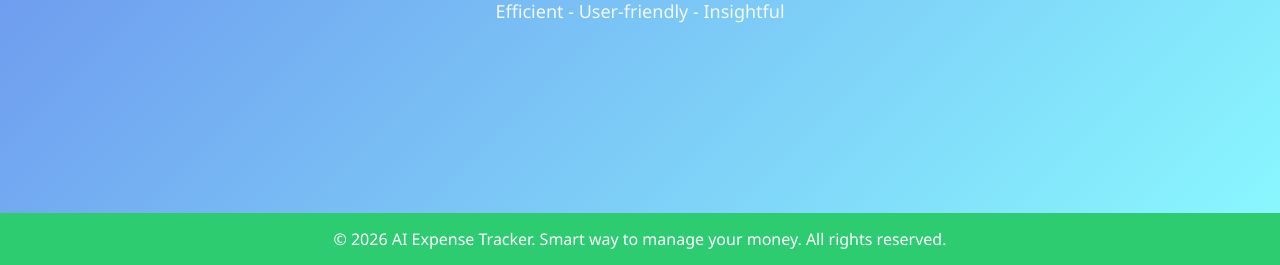
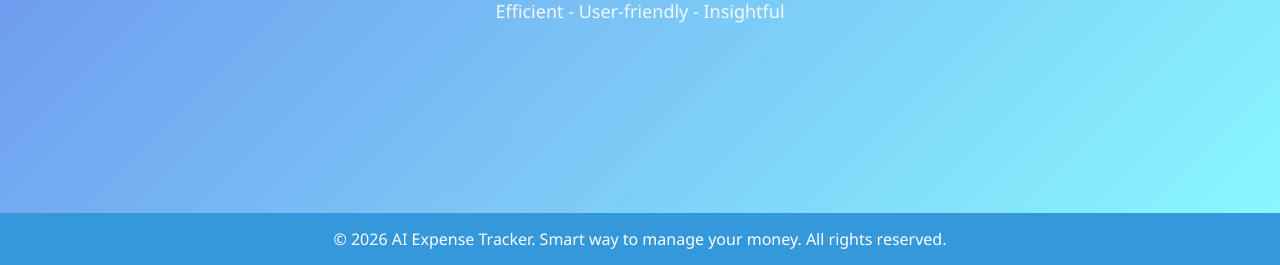
Before and after one commit to kanakadurgapitchuka/ai-expense-tracker, a Flask app: page / in a window 1280 px wide. Shown: the part 570-835 px from the top of the page. Run offline with Flask 3, Linux system fonts and the light colour scheme; some libraries are stand-ins or nearby versions.

Commit message:
Update footer styles for width and background color

```diff
--- a/static/style.css
+++ b/static/style.css
@@ -725,13 +725,12 @@ body{
     }
 
 }
+
 .footer {
-    width: 100%;
-    background-color: #2ecc71;
+    width: 100vw;
+    margin: 0;
+    padding: 15px 0;
+    background-color: #3498db;
     color: white;
     text-align: center;
-    padding: 15px 0;
-    position: relative;
-    bottom: 0;
-    left: 0;
 }
```
